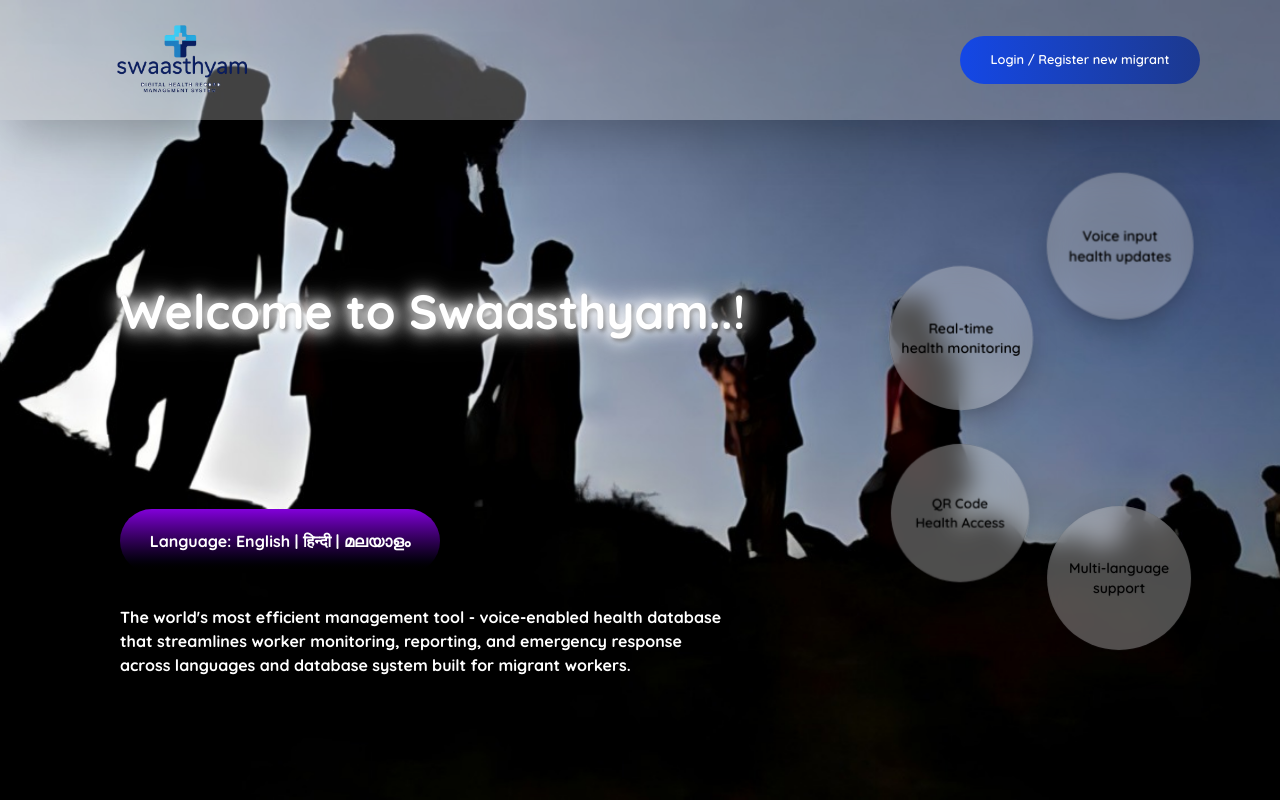
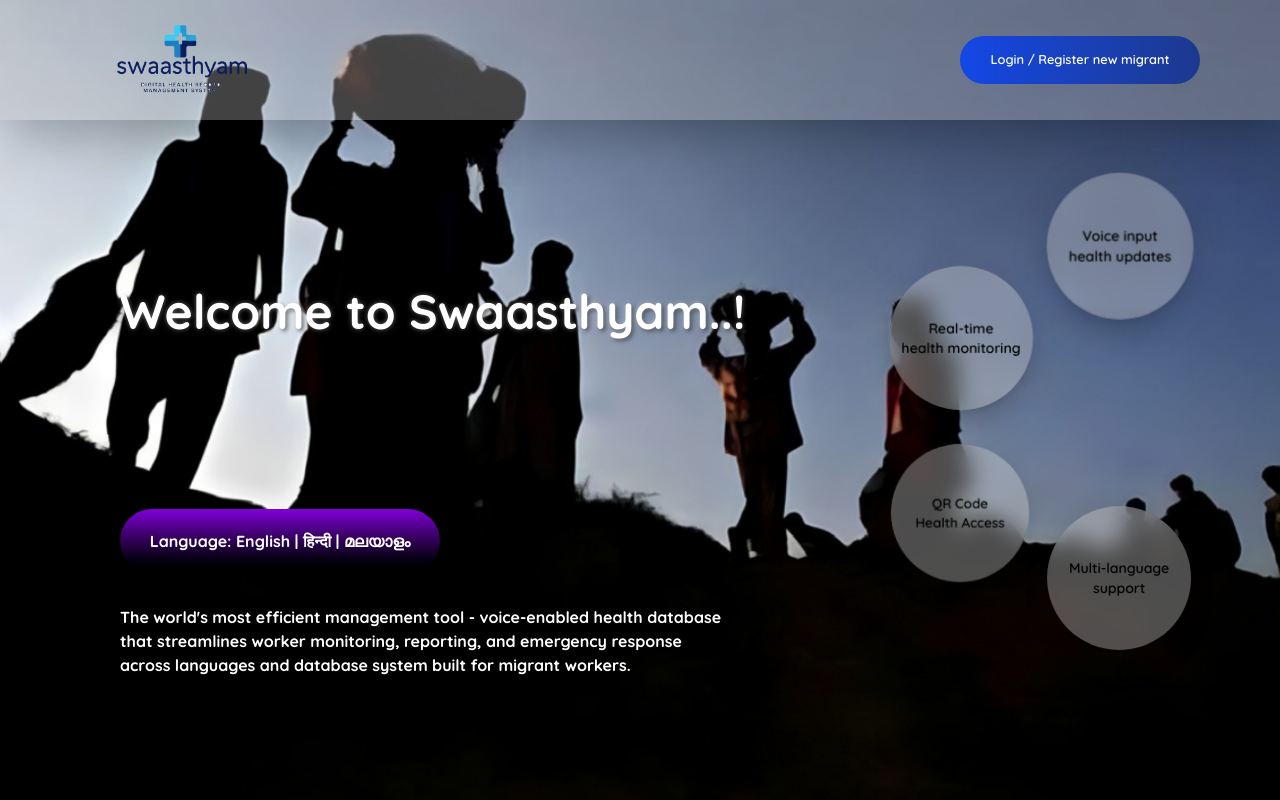
Before and after one commit to Swarspage/Cooked-Coders, a React (Vite) app in the folder Swaasthyam/: page /#/ in a window 1280 px wide. Built offline with nearby package versions, Linux system fonts and the light colour scheme; a web font is replaced by a local one.

Commit message:
Reduce shadow effect on Welcome text for more subtle appearance
- Simplified text shadow to single white glow layer
- Reduced glow intensity and blur radius
- Removed drop-shadow filter for cleaner look
- Maintained readability with subtle black shadow

```diff
--- a/Swaasthyam/src/Home.jsx
+++ b/Swaasthyam/src/Home.jsx
@@ -24,8 +24,7 @@
       </nav>
       <article className="h-[85vh] grid grid-rows-3 px-30 text-white ">
         <p className="text-[3rem] flex items-end font-bold text-white" style={{
-          textShadow: '0 0 10px rgba(255,255,255,0.8), 0 0 20px rgba(255,255,255,0.6), 0 0 30px rgba(255,255,255,0.4), 2px 2px 4px rgba(0,0,0,0.8)',
-          filter: 'drop-shadow(0 0 8px rgba(255,255,255,0.5))'
+          textShadow: '0 0 5px rgba(255,255,255,0.4), 2px 2px 4px rgba(0,0,0,0.6)'
         }}>
           Welcome to Swaasthyam..!
         </p>
```
